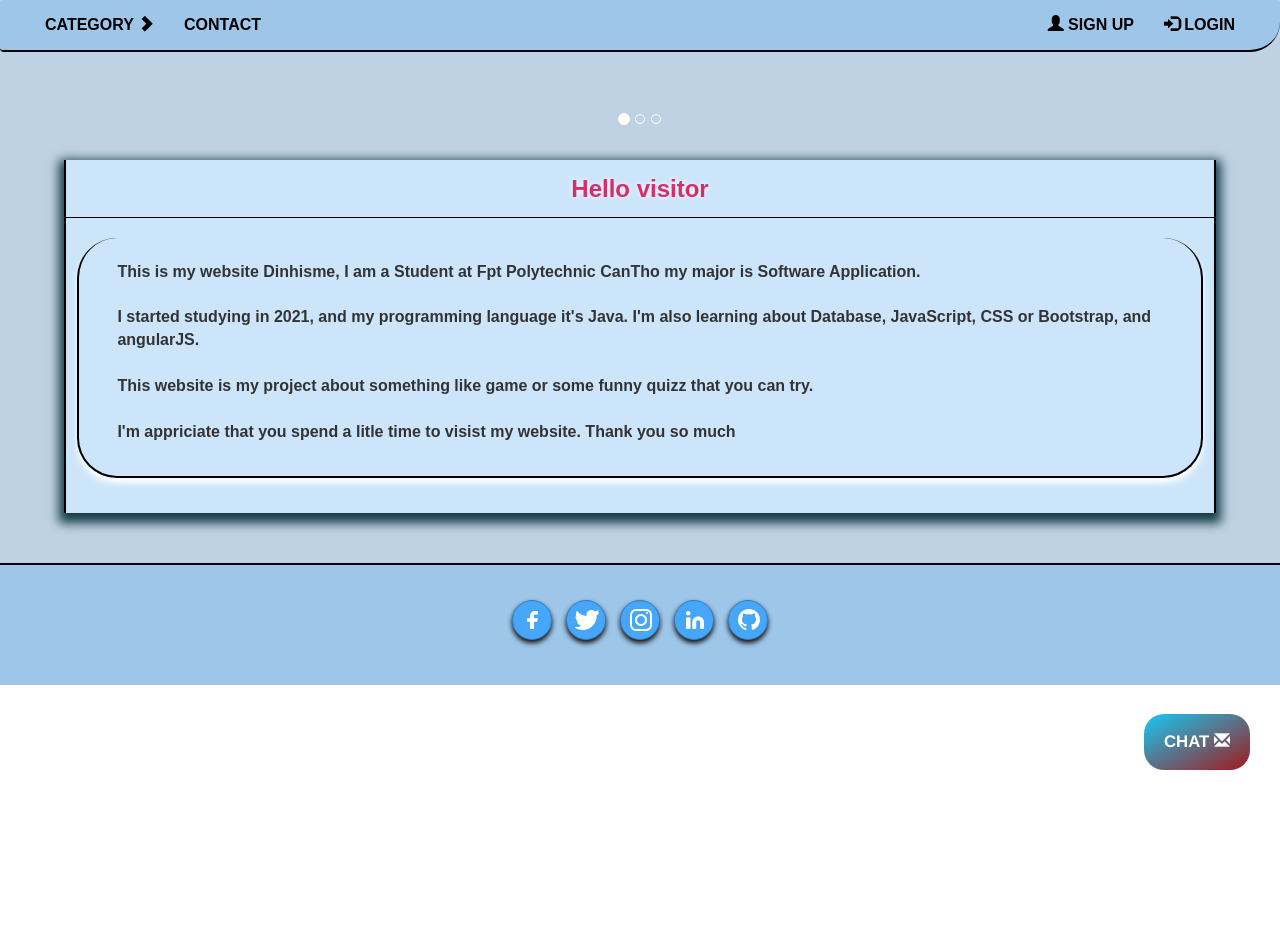
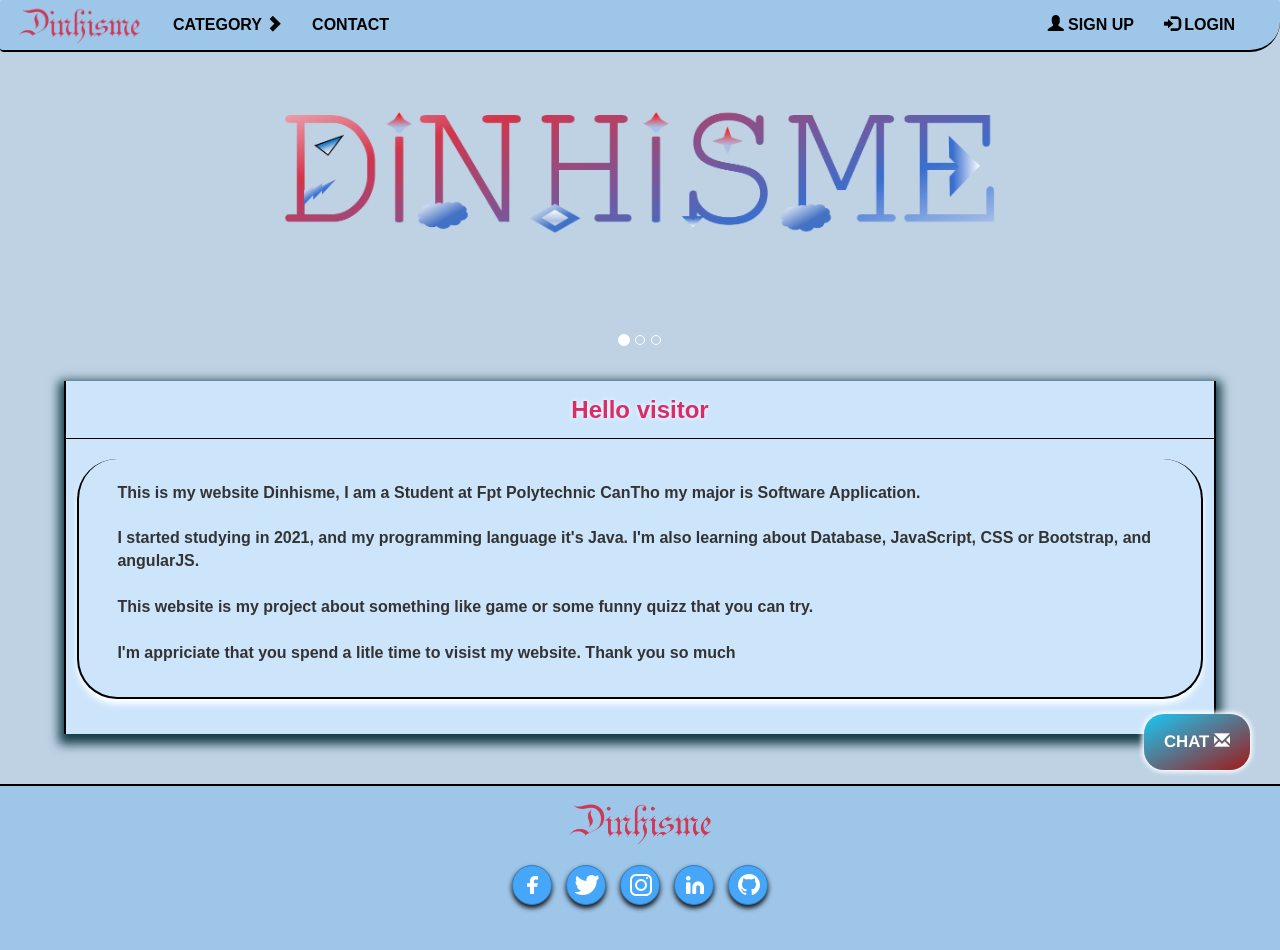
Before and after one commit to Dinhisme/Website-quizz-online, a plain HTML site: page index.html at #/about in a window 1280 px wide. Before the commit the page ends 800 px from the top, so only its background shows below. Drawn offline with Linux system fonts and the light colour scheme; the site is published under a folder, as on GitHub Pages, so addresses that start at the root find nothing; no server answers; a script that the page names is missing.

Commit message:
new Update

```diff
--- a/html/about.html
+++ b/html/about.html
@@ -8,17 +8,17 @@
         <div class="carousel-inner">
             <div class="item active">
                 <div class="row thumb">
-                    <img style="max-width: 60%;" src="/images/thumbDinhismeG1.png" alt="">
+                    <img style="max-width: 60%;" src="images/thumbDinhismeG1.png" alt="">
                 </div>
             </div>
             <div class="item">
                 <div class="row thumb">
-                    <img style="max-width: 60%;" src="/images/thumbDinhismeB.png" alt="">
+                    <img style="max-width: 60%;" src="images/thumbDinhismeB.png" alt="">
                 </div>
             </div>
             <div class="item">
                 <div class="row thumb">
-                    <img style="max-width: 60%;" src="/images/thumbDinhismeG3.png" alt="">
+                    <img style="max-width: 60%;" src="images/thumbDinhismeG3.png" alt="">
                 </div>
             </div>
         </div>
--- a/index.html
+++ b/index.html
@@ -29,7 +29,7 @@
         <div id="mySidenav" class="sidenav">
             <a class="closebtn" onclick="closeNav()">&times;</a>
             <a href="#!about">
-                <img style="width: 80%; margin: 10px 0;" src="/images/logoDred2.png" alt="">
+                <img style="width: 80%; margin: 10px 0;" src="images/logoDred2.png" alt="">
             </a>
             <a href="#!about">GAME</a>
             <a href="#!subject">QUIZZ</a>
@@ -44,7 +44,7 @@
                             <span class="icon-bar"></span>
                         </button>
                         <a href="#!about">
-                            <img class="navbar-brand" style="padding: 6px 15px" src="/images/logoDred2.png" alt="">
+                            <img class="navbar-brand" style="padding: 6px 15px" src="images/logoDred2.png" alt="">
                         </a>
                     </div>
                     <div class="collapse navbar-collapse" id="myNavbar">
@@ -111,7 +111,7 @@
             <div class="container-fluid ft-content ">
                 <div class="col-sm-12 text-center ">
                     <a href="#!about">
-                        <img style="width: 150px; margin: 15px 0;" src="/images/logoDred2.png" alt="">
+                        <img style="width: 150px; margin: 15px 0;" src="images/logoDred2.png" alt="">
                     </a>
                     <div class="row-ic ">
                         <button type="button " class="btn btn-primary btn-ic "><img src="icon/glyphicon-facebook.png "
```
Also changed, not shown: html/signup.html (+1 -1 lines).
